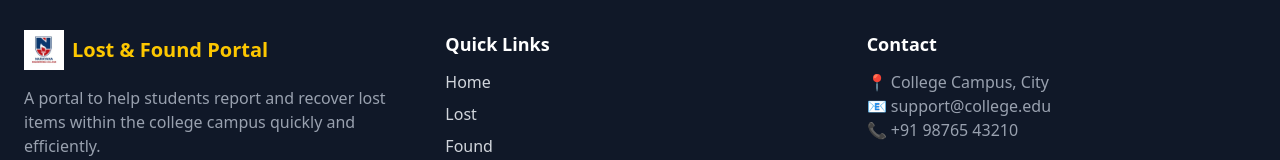
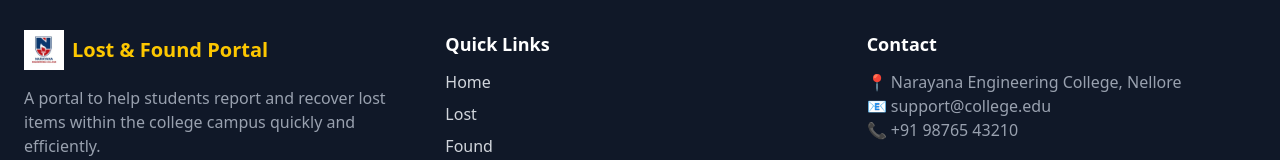
Before and after one commit to Vyshu15-chowdary/Found-or-Lost-Portal, a React (Vite) app in the folder Frontend/: page /signUp in a window 1280 px wide. Shown: the part 914-1074 px from the top of the page. Built offline with nearby package versions, Linux system fonts and the light colour scheme; the HTML template or start-up script is replaced by a standard one.

Commit message:
College name added

```diff
--- a/Frontend/src/components/Footer.jsx
+++ b/Frontend/src/components/Footer.jsx
@@ -49,7 +49,7 @@ export default function Footer() {
         {/* Contact Info */}
         <div>
           <h3 className="text-lg font-semibold text-white mb-3">Contact</h3>
-          <p className="text-gray-400">📍 College Campus, City</p>
+          <p className="text-gray-400">📍 Narayana Engineering College, Nellore</p>
           <p className="text-gray-400">📧 support@college.edu</p>
           <p className="text-gray-400">📞 +91 98765 43210</p>
         </div>
```
